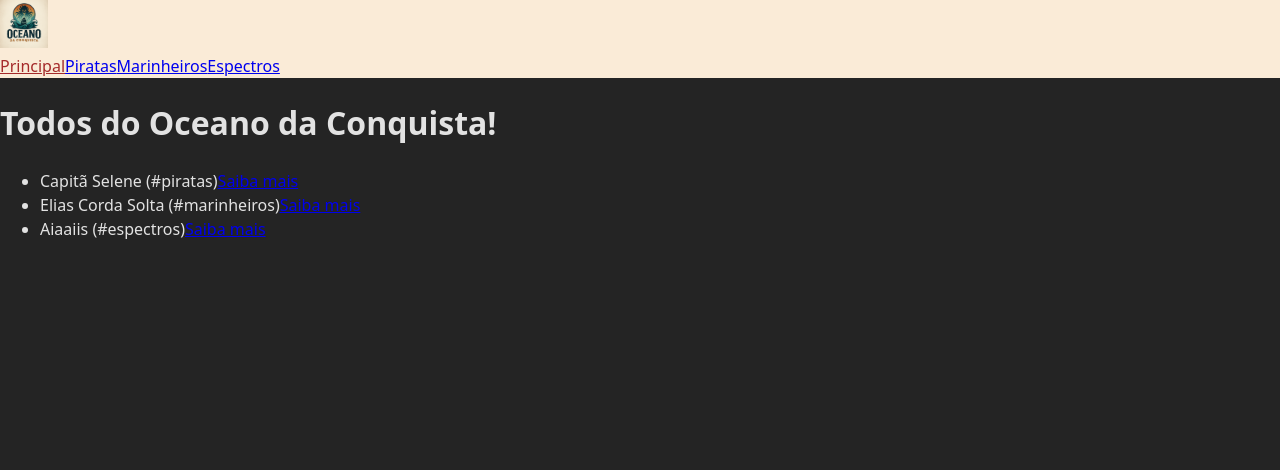
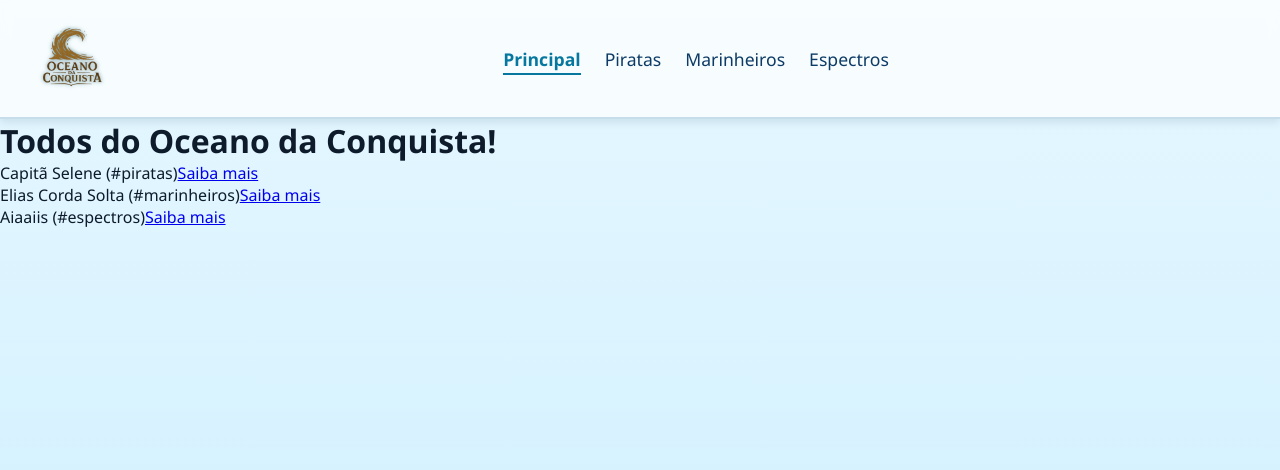
Before and after one commit to VitorDiasBode/grimorio-dev, a React (Vite) app in the folder react-router/nav-oceano-da-conquista/: page / in a window 1280 px wide. Shown: the top 470 px of the page. Built offline with nearby package versions, Linux system fonts and the light colour scheme.

Commit message:
update: implementa estilo para o componente Navbar e muda a logo

```diff
--- a/react-router/nav-oceano-da-conquista/src/components/Navbar/Navbar.jsx
+++ b/react-router/nav-oceano-da-conquista/src/components/Navbar/Navbar.jsx
@@ -1,5 +1,5 @@
 import React from 'react'
-import logo from '../../assets/logo2.png'
+import logo from '../../assets/logo.png'
 import './style.css'
 import { NavLink } from 'react-router'
 
@@ -9,14 +9,13 @@ export default function Navbar() {
     <nav className='navbar'>
       <div className="logo">
         <img className="logo" src={logo} alt="logo" />
+      </div>
 
-        <div className="links">
-          <NavLink to='/' className={({isActive}) => isActive?"active":""}>Principal</NavLink>
-          <NavLink to='/piratas'className={({isActive}) => isActive?"active":""}>Piratas</NavLink>
-          <NavLink to='/marinheiros'className={({isActive}) => isActive?"active":""}>Marinheiros</NavLink>
-          <NavLink to='/espectros'className={({isActive}) => isActive?"active":""}>Espectros</NavLink>
-
-        </div>
+      <div className="links">
+        <NavLink to='/' className={({isActive}) => isActive?"active":""}>Principal</NavLink>
+        <NavLink to='/piratas'className={({isActive}) => isActive?"active":""}>Piratas</NavLink>
+        <NavLink to='/marinheiros'className={({isActive}) => isActive?"active":""}>Marinheiros</NavLink>
+        <NavLink to='/espectros'className={({isActive}) => isActive?"active":""}>Espectros</NavLink>
       </div>
     </nav>
   )
--- a/react-router/nav-oceano-da-conquista/src/components/Navbar/style.css
+++ b/react-router/nav-oceano-da-conquista/src/components/Navbar/style.css
@@ -1,11 +1,70 @@
-.navbar{
-    background-color: antiquewhite;
+/* style.css */
+
+/* Navbar container */
+.navbar {
+  display: flex;
+  justify-content: space-between;
+  align-items: center;
+  padding: 1rem 2rem;
+  background: rgba(255, 255, 255, 0.7);
+  backdrop-filter: blur(6px);
+  border-bottom: 2px solid rgba(0, 100, 150, 0.2);
+  box-shadow: 0 4px 8px rgba(0, 50, 80, 0.1);
 }
 
-.logo {
-    width: 48px;
+/* Logo */
+.logo img {
+  height: 80px;
+  width: auto;
+  filter: drop-shadow(0 0 2px rgba(0, 73, 87, 0.6));
+  margin-right: 2rem;
 }
 
-.active {
-    color: brown;
+/* Links */
+.links {
+  display: flex;
+  justify-content: center;
+  width: 100%;
+  gap: 1.5rem;
 }
+
+.links a {
+  text-decoration: none;
+  font-size: 1.1rem;
+  font-weight: 500;
+  color: #0d3b66; /* azul marinho suave */
+  position: relative;
+  transition: color 0.3s ease;
+}
+
+/* efeito de sublinhado suave como onda */
+.links a::after {
+  content: '';
+  position: absolute;
+  width: 0%;
+  height: 2px;
+  left: 0;
+  bottom: -4px;
+  background-color: #00b4d8; /* azul água */
+  transition: width 0.3s ease;
+}
+
+/* hover */
+.links a:hover {
+  color: #0077b6;
+}
+
+.links a:hover::after {
+  width: 100%;
+}
+
+/* link ativo */
+.links .active {
+  color: #06789f;
+  font-weight: 700;
+}
+
+.links .active::after {
+  width: 100%;
+  background-color: #06789f;
+}
--- a/react-router/nav-oceano-da-conquista/src/index.css
+++ b/react-router/nav-oceano-da-conquista/src/index.css
@@ -1,18 +1,13 @@
-:root {
-  font-family: system-ui, Avenir, Helvetica, Arial, sans-serif;
-  line-height: 1.5;
-  font-weight: 400;
-
-  color-scheme: light dark;
-  color: rgba(255, 255, 255, 0.87);
-  background-color: #242424;
-
-  font-synthesis: none;
-  text-rendering: optimizeLegibility;
-  -webkit-font-smoothing: antialiased;
-  -moz-osx-font-smoothing: grayscale;
+/* Reset simples para consistência */
+* {
+  margin: 0;
+  padding: 0;
+  box-sizing: border-box;
 }
 
 body {
-  margin: 0;
+  font-family: 'Segoe UI', Tahoma, Geneva, Verdana, sans-serif;
+  background: linear-gradient(to bottom, #e6f7ff, #ccefff); /* mar suave */
+  color: #0d1b2a; /* tom escuro para contraste */
+  min-height: 100vh;
 }
--- a/react-router/nav-oceano-da-conquista/src/pages/Home.jsx
+++ b/react-router/nav-oceano-da-conquista/src/pages/Home.jsx
@@ -3,6 +3,7 @@ import { personagens } from "../data";
 import { Link } from "react-router";
 import Navbar from "../components/Navbar/Navbar";
 import CartaoDoPersonagem from "../components/CartaoDoPersonagem/CartaoDoPersonagem";
+
 
 function Home() {
     return (
```
Also changed, not shown: react-router/nav-oceano-da-conquista/src/assets/logo.png.
